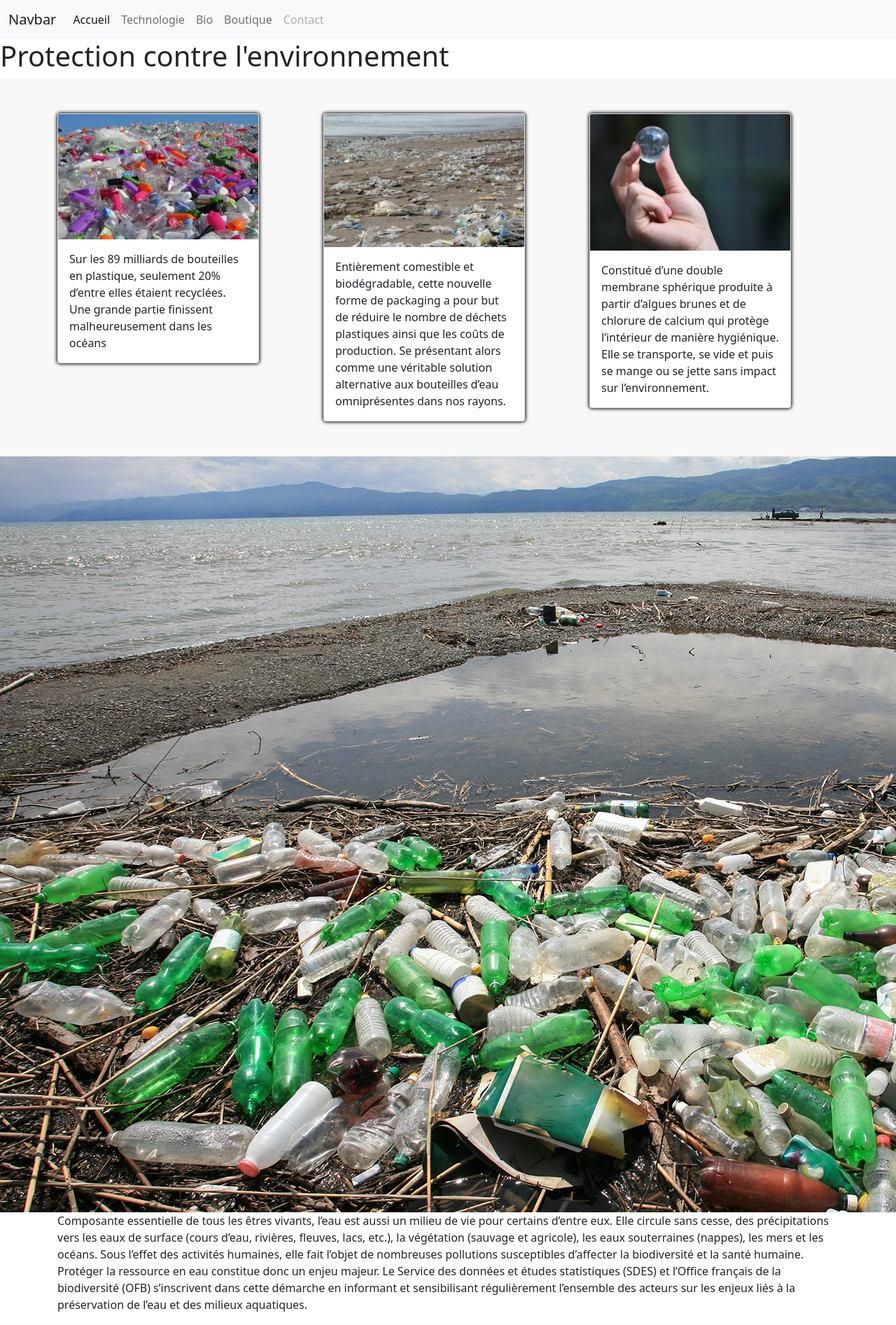
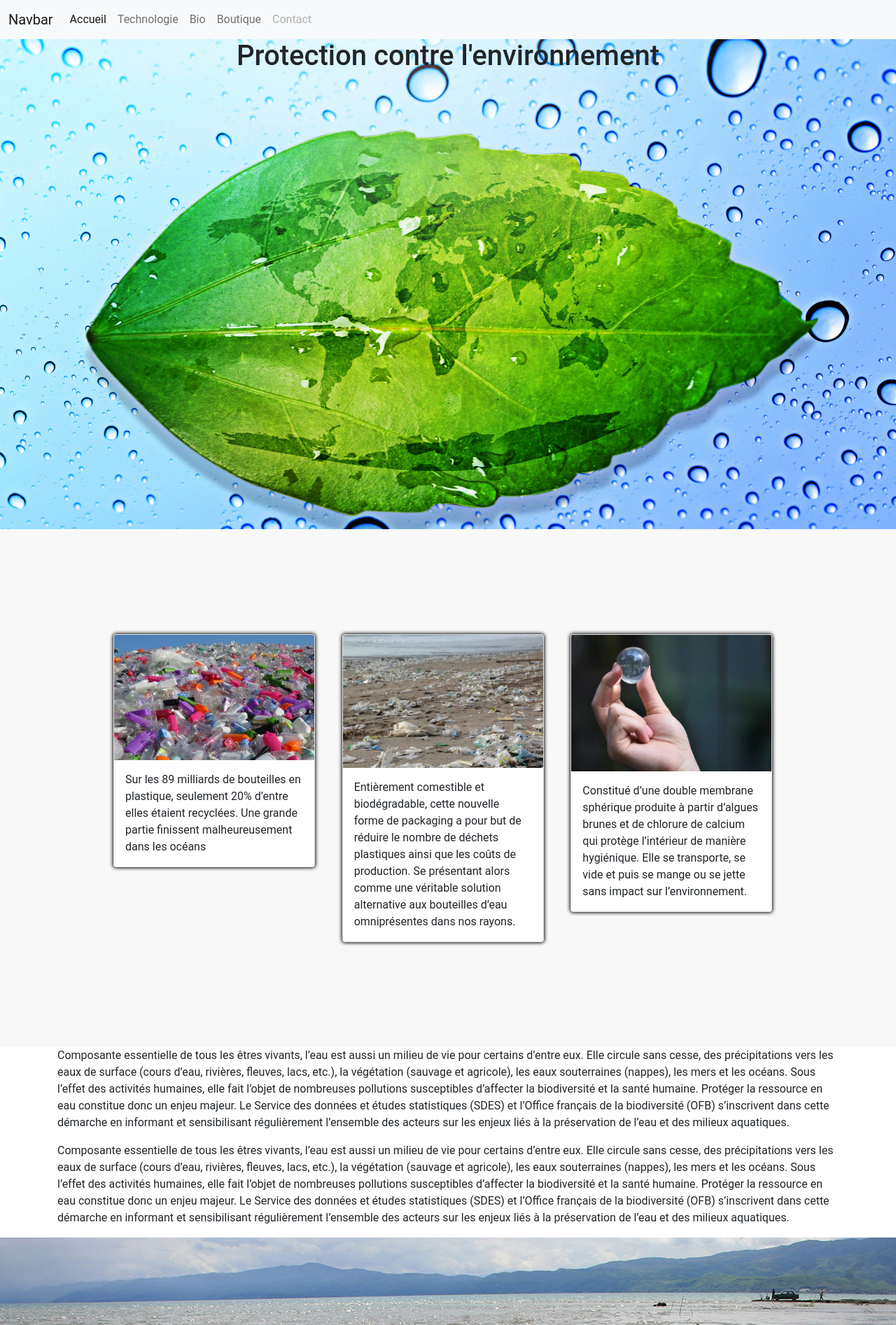
Before and after one commit to Noah-Guillet/mspr-wis1, a PHP site: page /bio.php in a window 1280 px wide; the page is wider, and only the part inside the window is pictured. Shown: the top 1893 px of that part at 70% size. Run offline with PHP 8.4, Linux system fonts and the light colour scheme.

Commit message:
update bio

```diff
--- a/assets/js/app.js
+++ b/assets/js/app.js
@@ -1468,12 +1468,9 @@ __webpack_require__.r(__webpack_exports__);
 /*!***************************!*\
   !*** ./src/scss/app.scss ***!
   \***************************/
-/***/ ((__unused_webpack_module, __webpack_exports__, __webpack_require__) => {
-
-"use strict";
-__webpack_require__.r(__webpack_exports__);
-// extracted by mini-css-extract-plugin
-
+/***/ (() => {
+
+throw new Error("Module build failed (from ./node_modules/mini-css-extract-plugin/dist/loader.js):\nModuleBuildError: Module build failed (from ./node_modules/sass-loader/dist/cjs.js):\nSassError: unmatched \"}\".\n   ╷\n20 │ }\n   │ ^\n   ╵\n  src/scss/pages/_bio.scss 20:1  @import\n  /Applications/MAMP/htdocs/mspr-wis1/src/scss/app.scss 13:9                     root stylesheet\n    at processResult (/Applications/MAMP/htdocs/mspr-wis1/node_modules/webpack/lib/NormalModule.js:597:19)\n    at /Applications/MAMP/htdocs/mspr-wis1/node_modules/webpack/lib/NormalModule.js:691:5\n    at /Applications/MAMP/htdocs/mspr-wis1/node_modules/loader-runner/lib/LoaderRunner.js:399:11\n    at /Applications/MAMP/htdocs/mspr-wis1/node_modules/loader-runner/lib/LoaderRunner.js:251:18\n    at context.callback (/Applications/MAMP/htdocs/mspr-wis1/node_modules/loader-runner/lib/LoaderRunner.js:124:13)\n    at /Applications/MAMP/htdocs/mspr-wis1/node_modules/sass-loader/dist/index.js:73:7\n    at Function.call$2 (/Applications/MAMP/htdocs/mspr-wis1/node_modules/sass/sass.dart.js:91024:16)\n    at _render_closure1.call$2 (/Applications/MAMP/htdocs/mspr-wis1/node_modules/sass/sass.dart.js:79938:12)\n    at _RootZone.runBinary$3$3 (/Applications/MAMP/htdocs/mspr-wis1/node_modules/sass/sass.dart.js:27187:18)\n    at _FutureListener.handleError$1 (/Applications/MAMP/htdocs/mspr-wis1/node_modules/sass/sass.dart.js:25715:19)");
 
 /***/ })
 
@@ -1502,12 +1499,6 @@ __webpack_require__.r(__webpack_exports__);
 /******/ 		return module.exports;
 /******/ 	}
 /******/
-/******/ 	// expose the modules object (__webpack_modules__)
-/******/ 	__webpack_require__.m = __webpack_modules__;
-/******/
-/******/ 	// the startup function
-/******/ 	// It's empty as some runtime module handles the default behavior
-/******/ 	__webpack_require__.x = x => {}
 /************************************************************************/
 /******/ 	/* webpack/runtime/compat get default export */
 /******/ 	(() => {
@@ -1549,98 +1540,11 @@ __webpack_require__.r(__webpack_exports__);
 /******/ 		};
 /******/ 	})();
 /******/
-/******/ 	/* webpack/runtime/jsonp chunk loading */
-/******/ 	(() => {
-/******/ 		// no baseURI
-/******/
-/******/ 		// object to store loaded and loading chunks
-/******/ 		// undefined = chunk not loaded, null = chunk preloaded/prefetched
-/******/ 		// Promise = chunk loading, 0 = chunk loaded
-/******/ 		var installedChunks = {
-/******/ 			"/js/app": 0
-/******/ 		};
-/******/
-/******/ 		var deferredModules = [
-/******/ 			["./src/js/app.js"],
-/******/ 			["./src/scss/app.scss"]
-/******/ 		];
-/******/ 		// no chunk on demand loading
-/******/
-/******/ 		// no prefetching
-/******/
-/******/ 		// no preloaded
-/******/
-/******/ 		// no HMR
-/******/
-/******/ 		// no HMR manifest
-/******/
-/******/ 		var checkDeferredModules = x => {};
-/******/
-/******/ 		// install a JSONP callback for chunk loading
-/******/ 		var webpackJsonpCallback = (parentChunkLoadingFunction, data) => {
-/******/ 			var [chunkIds, moreModules, runtime, executeModules] = data;
-/******/ 			// add "moreModules" to the modules object,
-/******/ 			// then flag all "chunkIds" as loaded and fire callback
-/******/ 			var moduleId, chunkId, i = 0, resolves = [];
-/******/ 			for(;i < chunkIds.length; i++) {
-/******/ 				chunkId = chunkIds[i];
-/******/ 				if(__webpack_require__.o(installedChunks, chunkId) && installedChunks[chunkId]) {
-/******/ 					resolves.push(installedChunks[chunkId][0]);
-/******/ 				}
-/******/ 				installedChunks[chunkId] = 0;
-/******/ 			}
-/******/ 			for(moduleId in moreModules) {
-/******/ 				if(__webpack_require__.o(moreModules, moduleId)) {
-/******/ 					__webpack_require__.m[moduleId] = moreModules[moduleId];
-/******/ 				}
-/******/ 			}
-/******/ 			if(runtime) runtime(__webpack_require__);
-/******/ 			if(parentChunkLoadingFunction) parentChunkLoadingFunction(data);
-/******/ 			while(resolves.length) {
-/******/ 				resolves.shift()();
-/******/ 			}
-/******/
-/******/ 			// add entry modules from loaded chunk to deferred list
-/******/ 			if(executeModules) deferredModules.push.apply(deferredModules, executeModules);
-/******/
-/******/ 			// run deferred modules when all chunks ready
-/******/ 			return checkDeferredModules();
-/******/ 		}
-/******/
-/******/ 		var chunkLoadingGlobal = self["webpackChunkmspr_wis1"] = self["webpackChunkmspr_wis1"] || [];
-/******/ 		chunkLoadingGlobal.forEach(webpackJsonpCallback.bind(null, 0));
-/******/ 		chunkLoadingGlobal.push = webpackJsonpCallback.bind(null, chunkLoadingGlobal.push.bind(chunkLoadingGlobal));
-/******/
-/******/ 		function checkDeferredModulesImpl() {
-/******/ 			var result;
-/******/ 			for(var i = 0; i < deferredModules.length; i++) {
-/******/ 				var deferredModule = deferredModules[i];
-/******/ 				var fulfilled = true;
-/******/ 				for(var j = 1; j < deferredModule.length; j++) {
-/******/ 					var depId = deferredModule[j];
-/******/ 					if(installedChunks[depId] !== 0) fulfilled = false;
-/******/ 				}
-/******/ 				if(fulfilled) {
-/******/ 					deferredModules.splice(i--, 1);
-/******/ 					result = __webpack_require__(__webpack_require__.s = deferredModule[0]);
-/******/ 				}
-/******/ 			}
-/******/ 			if(deferredModules.length === 0) {
-/******/ 				__webpack_require__.x();
-/******/ 				__webpack_require__.x = x => {};
-/******/ 			}
-/******/ 			return result;
-/******/ 		}
-/******/ 		var startup = __webpack_require__.x;
-/******/ 		__webpack_require__.x = () => {
-/******/ 			// reset startup function so it can be called again when more startup code is added
-/******/ 			__webpack_require__.x = startup || (x => {});
-/******/ 			return (checkDeferredModules = checkDeferredModulesImpl)();
-/******/ 		};
-/******/ 	})();
-/******/
 /************************************************************************/
-/******/ 	// run startup
-/******/ 	return __webpack_require__.x();
+/******/ 	// startup
+/******/ 	// Load entry module
+/******/ 	__webpack_require__("./src/js/app.js");
+/******/ 	// This entry module used 'exports' so it can't be inlined
+/******/ 	__webpack_require__("./src/scss/app.scss");
 /******/ })()
 ;
--- a/bio.php
+++ b/bio.php
@@ -2,8 +2,10 @@
 
 <main>
     <section id="bio-jumbotron">
-        <!--<div class="container" style="background: no-repeat url('image/jumb-bio.jpg'); height: 400px"> -->
+        <div class="container"
+             style="background: no-repeat url('image/fond-4k.jpg'); background-size: cover; height: 700px; min-width: 100%">
             <h1>Protection contre l'environnement</h1>
+        </div>
     </section>
 
 
@@ -15,7 +17,8 @@
                         <img src="image/bep.png" class="card-img-top" alt="#">
                         <div class="card-body">
                             <p class="card-text">Sur les 89 milliards de bouteilles en plastique,
-                            seulement 20% d’entre elles étaient recyclées. Une grande partie finissent malheureusement dans
+                                seulement 20% d’entre elles étaient recyclées. Une grande partie finissent
+                                malheureusement dans
                                 les océans</p>
                         </div>
                     </div>
@@ -24,9 +27,12 @@
                     <div class="card card-bio" style="width: 18rem;">
                         <img src="image/pollution.jpg" class="card-img-top" alt="#">
                         <div class="card-body">
-                        <p class="card-text">Entièrement comestible et biodégradable, cette nouvelle forme de packaging a
-                            pour but de réduire le nombre de déchets plastiques ainsi que les coûts de production. Se
-                            présentant alors comme une véritable solution alternative aux bouteilles d’eau omniprésentes
+                            <p class="card-text">Entièrement comestible et biodégradable, cette nouvelle forme de
+                                packaging a
+                                pour but de réduire le nombre de déchets plastiques ainsi que les coûts de production.
+                                Se
+                                présentant alors comme une véritable solution alternative aux bouteilles d’eau
+                                omniprésentes
                                 dans nos rayons.
                             </p>
                         </div>
@@ -36,9 +42,11 @@
                     <div class="card card-bio" style="width: 18rem;">
                         <img src="image/eau-capsule.jpg" class="card-img-top" alt="#">
                         <div class="card-body">
-                        <p class="card-text">Constitué d’une double membrane sphérique produite à partir d’algues brunes et
+                            <p class="card-text">Constitué d’une double membrane sphérique produite à partir d’algues
+                                brunes et
                                 de chlorure de calcium qui protège l’intérieur de manière hygiénique.
-                            Elle se transporte, se vide et puis se mange ou se jette sans impact sur l’environnement.
+                                Elle se transporte, se vide et puis se mange ou se jette sans impact sur
+                                l’environnement.
                             </p>
                         </div>
                     </div>
@@ -47,22 +55,79 @@
         </div>
     </section>
 
-    <section id="bio-img">
-        <img src="image/Pollution-1.jpg">
-    </section>
-
-    <section id="bio-txt">
+    <section id="bio-article">
                     <div class="container">
                         <p>
                             Composante essentielle de tous les êtres vivants, l’eau est aussi un milieu de vie pour certains d’entre
-            eux. Elle circule sans cesse, des précipitations vers les eaux de surface (cours d’eau, rivières, fleuves,
-            lacs, etc.), la végétation (sauvage et agricole), les eaux souterraines (nappes), les mers et les océans.
-            Sous l’effet des activités humaines, elle fait l’objet de nombreuses pollutions susceptibles d’affecter la
-            biodiversité et la santé humaine. Protéger la ressource en eau constitue donc un enjeu majeur. Le Service
-            des données et études statistiques (SDES) et l’Office français de la biodiversité (OFB) s’inscrivent dans
-            cette démarche en informant et sensibilisant régulièrement l’ensemble des acteurs sur les enjeux liés à la
+                            eux. Elle circule sans cesse, des précipitations vers les eaux de surface (cours d’eau, rivières,
+                            fleuves,
+                            lacs, etc.), la végétation (sauvage et agricole), les eaux souterraines (nappes), les mers et les
+                            océans.
+                            Sous l’effet des activités humaines, elle fait l’objet de nombreuses pollutions susceptibles d’affecter
+                            la
+                            biodiversité et la santé humaine. Protéger la ressource en eau constitue donc un enjeu majeur. Le
+                            Service
+                            des données et études statistiques (SDES) et l’Office français de la biodiversité (OFB) s’inscrivent
+                            dans
+                            cette démarche en informant et sensibilisant régulièrement l’ensemble des acteurs sur les enjeux liés à
+                            la
                             préservation de l’eau et des milieux aquatiques.
                         </p>
+                    </div>
+    </section>
+
+
+
+
+
+
+
+
+
+
+
+
+
+
+
+
+
+
+
+
+
+
+
+
+
+
+
+
+
+
+
+
+    <section id="bio-article">
+        <div class="container">
+            <p>
+                Composante essentielle de tous les êtres vivants, l’eau est aussi un milieu de vie pour certains d’entre
+                eux. Elle circule sans cesse, des précipitations vers les eaux de surface (cours d’eau, rivières,
+                fleuves,
+                lacs, etc.), la végétation (sauvage et agricole), les eaux souterraines (nappes), les mers et les
+                océans.
+                Sous l’effet des activités humaines, elle fait l’objet de nombreuses pollutions susceptibles d’affecter
+                la
+                biodiversité et la santé humaine. Protéger la ressource en eau constitue donc un enjeu majeur. Le
+                Service
+                des données et études statistiques (SDES) et l’Office français de la biodiversité (OFB) s’inscrivent
+                dans
+                cette démarche en informant et sensibilisant régulièrement l’ensemble des acteurs sur les enjeux liés à
+                la
+                préservation de l’eau et des milieux aquatiques.
+            </p>
+        </div>
+        <div>
+            <img src="image/Pollution-1.jpg">
         </div>
     </section>
 </main>
--- a/src/scss/pages/_bio.scss
+++ b/src/scss/pages/_bio.scss
@@ -1,15 +1,20 @@
 #bio-jumbotron {
-  padding: 85px;
-  background-color: #0d6efd;
   text-align: center;
 }
 
 #bio-cards {
   background-color: #F8F8F8F8;
-  padding: 50px;
+  padding: 150px;
 
 }
 
 #bio-cards .card {
   box-shadow: 0 0 5px 1px rgba(0, 0, 0.2);
 }
+
+#bio-article img {
+    display: block;
+    width: 100%;
+    height: auto;
+  }
+}
```
Also changed, not shown: assets/css/app.css, image/fond-4k.jpg (added). Lines whose indentation alone changed are shown as unchanged.
